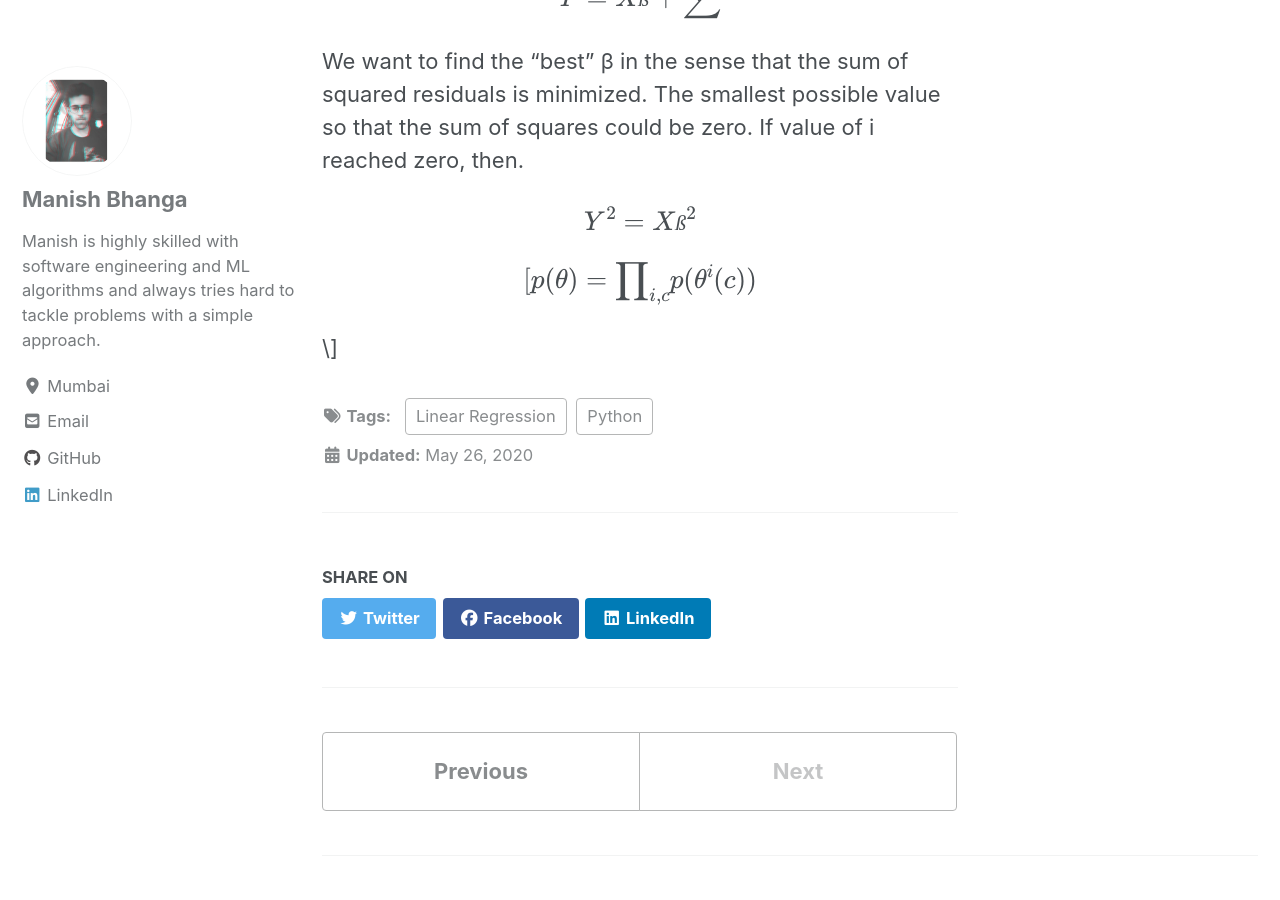
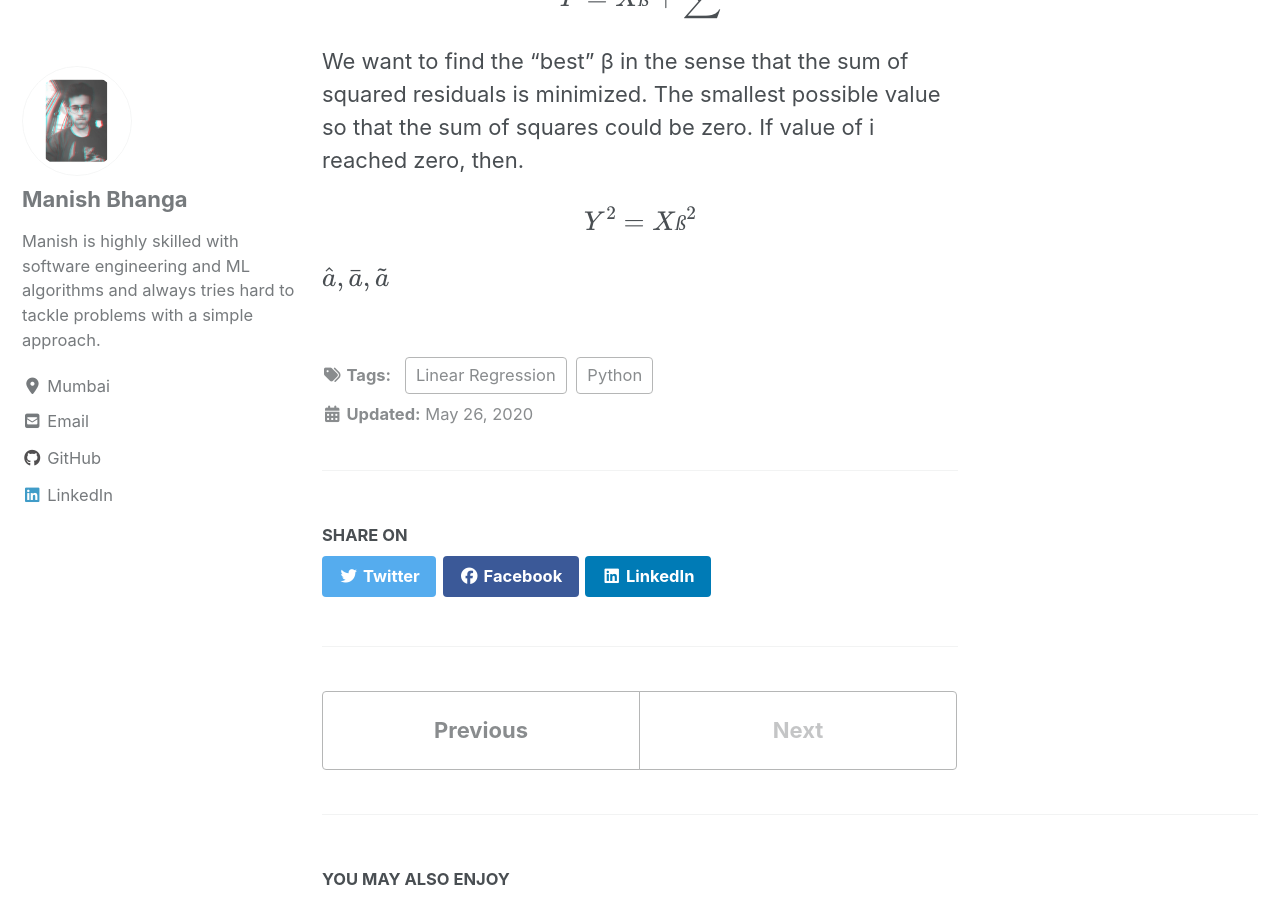
Before and after one commit to bhanga-manish/bhanga.github.io, a Jekyll site: the page built from _posts/2020-05-26-Calculating Multiple Linear Regression Parameters.md, in a window 1280 px wide and 900 px high, scrolled down 1172 px. Built offline with Jekyll 4.4.1, drawn with Linux system fonts in a browser that asks for light colours; cached includes are drawn as plain includes; nearby versions of some CDN libraries; formulas are drawn with MathJax 3.

Commit message:
Adding extra equation

```diff
--- a/_posts/2020-05-26-Calculating Multiple Linear Regression Parameters.md
+++ b/_posts/2020-05-26-Calculating Multiple Linear Regression Parameters.md
@@ -23,4 +23,4 @@ We want to find the “best” β in the sense that the sum of squared residuals
 
 $$ Y^2 = Xß^2 $$
 
-$$ [p(\theta) = \mathbf{\prod}_{i,c}p(\mathbf{\theta}^i(c))\] $$
+$\hat{a}, \bar{a}, \tilde{a}$
```
